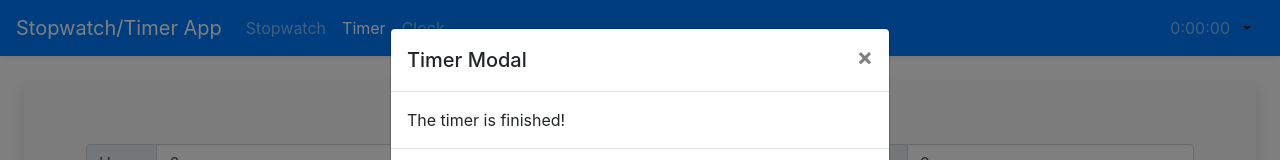
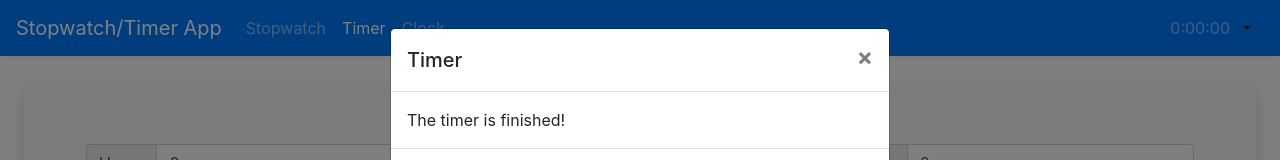
Before and after one commit to NRoboto/react-stopwatch-timer, a React (Create React App) app: page /timer in a window 1280 px wide. Both pictures are taken after a click on the button "Start". Shown: the top 160 px of the page. Built offline with nearby package versions, Linux system fonts and the light colour scheme.

Commit message:
Add timer finished alert sound

```diff
--- a/src/timer/index.tsx
+++ b/src/timer/index.tsx
@@ -18,7 +18,7 @@ import { TimerFinishedModalProps } from "./types";
 
 const TimerFinishedModal = ({ isOpen, close }: TimerFinishedModalProps) => (
   <Modal isOpen={isOpen} toggle={close}>
-    <ModalHeader toggle={close}>Timer Modal</ModalHeader>
+    <ModalHeader toggle={close}>Timer</ModalHeader>
     <ModalBody>The timer is finished!</ModalBody>
     <ModalFooter>
       <Button color="primary" onClick={close}>
@@ -37,7 +37,7 @@ export const Timer = () => {
     setInputTime(value);
   };
 
-  const onStartStopClick: React.MouseEventHandler = (event) => {
+  const onStartStopClick: React.MouseEventHandler = (_event) => {
     setIsStarted(!isStarted);
   };
 
@@ -47,6 +47,7 @@ export const Timer = () => {
     if (isFinished) {
       setShowDoneModal(true);
       // Play timer finished sound
+      new Audio("resources/alert.mp3").play();
     }
   };
 
```
Also changed, not shown: 1 other file (tests, documents, lock files or other folders).
